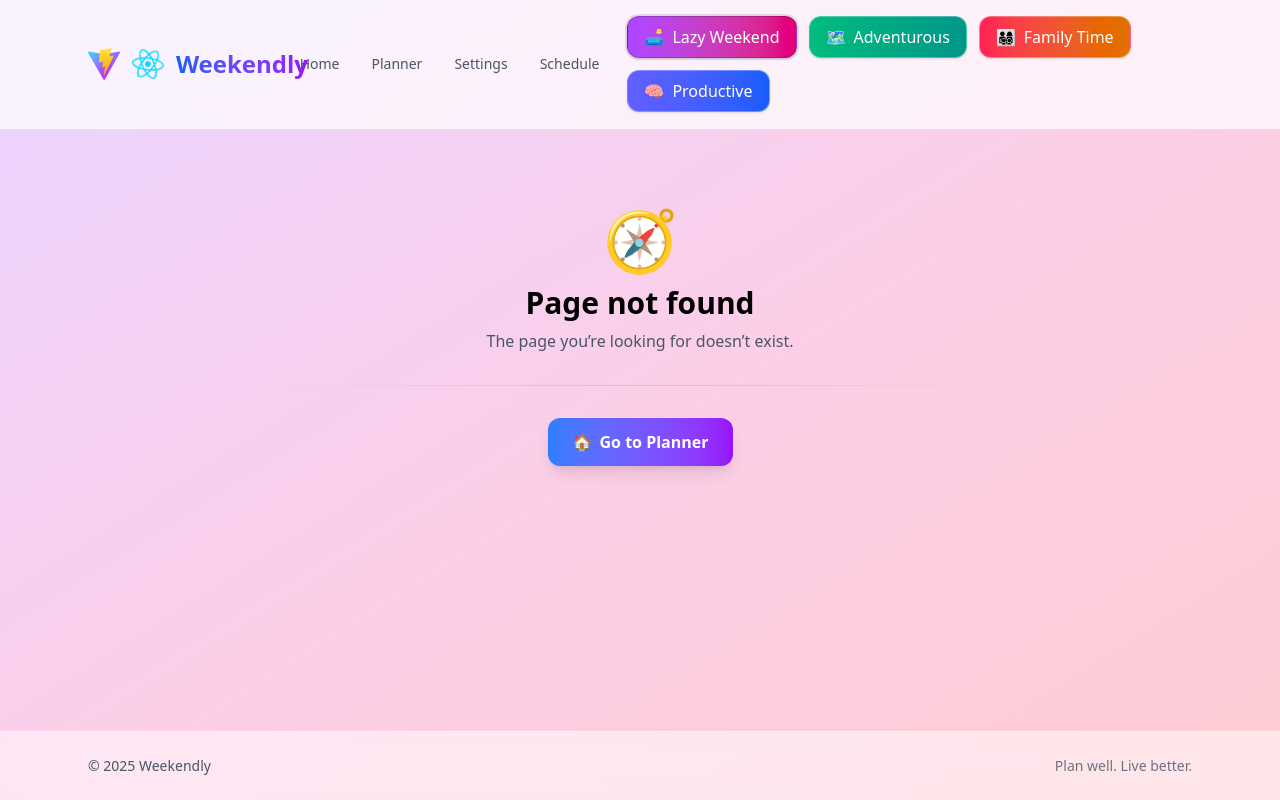
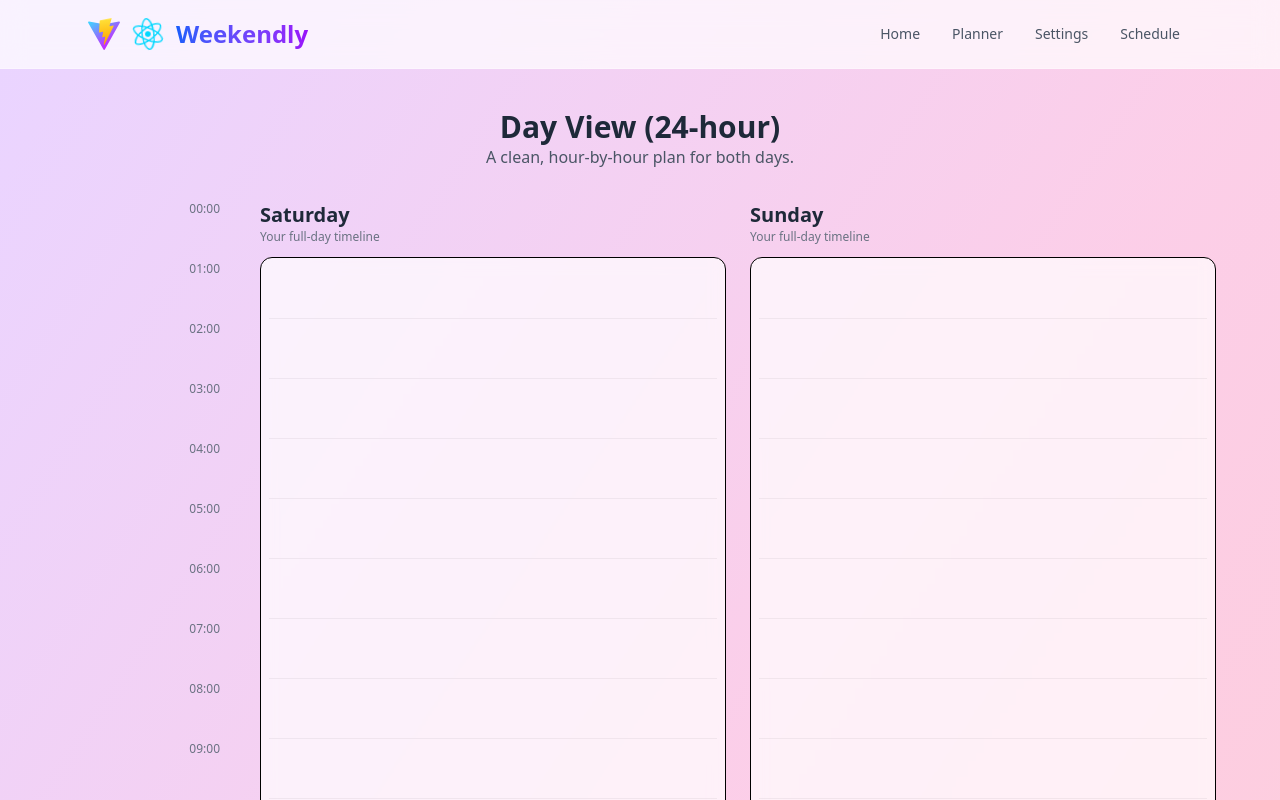
Before and after one commit to inevitable-ank/Weekndry, a React (Vite) app: page /day/1 in a window 1280 px wide. Shown: the top 800 px of the page. Built offline with nearby package versions, Linux system fonts and the light colour scheme.

Commit message:
Added day view page

```diff
--- a/src/components/layout/Header.tsx
+++ b/src/components/layout/Header.tsx
@@ -1,7 +1,6 @@
 import React from 'react';
 import reactLogo from '../../assets/react.svg';
 import viteLogo from '/vite.svg';
-import { ThemeSelector } from '../theme/ThemeSelector';
 import { Navigation } from './Navigation';
 
 export const Header: React.FC = () => {
@@ -16,7 +15,6 @@ export const Header: React.FC = () => {
           </div>
           <div className="flex items-center gap-4">
             <Navigation />
-            <ThemeSelector />
           </div>
         </div>
       </div>
--- /dev/null
+++ b/src/pages/DayViewPage.tsx
@@ -0,0 +1,98 @@
+import React, { useMemo } from 'react';
+import { useSchedule } from '../store/scheduleStore';
+import type { Day, TimeBlock, ScheduledItem } from '../types/schedule';
+import { Card, CardContent, CardTitle, Badge } from '../components/ui';
+
+const BLOCK_STARTS: Record<TimeBlock, number> = {
+  morning: 8 * 60, // 08:00
+  afternoon: 13 * 60, // 13:00
+  evening: 18 * 60, // 18:00
+};
+
+const DEFAULT_DURATION = 60; // minutes
+const CONTAINER_HEIGHT = 1440; // 60px per hour x 24h
+
+function minutesToLabel(total: number): string {
+  const h = Math.floor(total / 60) % 24;
+  const m = total % 60;
+  return `${String(h).padStart(2, '0')}:${String(m).padStart(2, '0')}`;
+}
+
+function buildTimelineForDay(day: Day, data: any) {
+  const blocks: TimeBlock[] = ['morning','afternoon','evening'];
+  const placed: Array<{ item: ScheduledItem; start: number; end: number }> = [];
+  blocks.forEach((block) => {
+    let current = BLOCK_STARTS[block];
+    (data[day][block] as ScheduledItem[]).forEach((it: ScheduledItem) => {
+      const dur = it.activity.durationMinutes ?? DEFAULT_DURATION;
+      placed.push({ item: it, start: current, end: Math.min(current + dur, 24 * 60) });
+      current += dur;
+    });
+  });
+  return placed.sort((a, b) => a.start - b.start);
+}
+
+export const DayViewPage: React.FC = () => {
+  const { schedule } = useSchedule();
+  const days: Day[] = ['Saturday','Sunday'];
+  const timelines = useMemo(() => Object.fromEntries(days.map(d => [d, buildTimelineForDay(d, schedule)])), [schedule]);
+
+  return (
+    <section className="max-w-6xl mx-auto pt-10 pb-24 space-y-8">
+      <div className="text-center">
+        <h2 className="text-3xl font-bold text-gray-800">Day View (24‑hour)</h2>
+        <p className="text-gray-600">A clean, hour‑by‑hour plan for both days.</p>
+      </div>
+
+      <div className="grid grid-cols-12 gap-6">
+        {/* Time ruler */}
+        <div className="col-span-2 pr-2">
+          <div className="relative" style={{ height: CONTAINER_HEIGHT }}>
+            {Array.from({ length: 25 }).map((_, i) => (
+              <div key={i} className="absolute left-0 right-0 flex items-center justify-end pr-2 text-xs text-gray-500" style={{ top: (i / 24) * CONTAINER_HEIGHT }}>
+                {String(i).padStart(2, '0')}:00
+              </div>
+            ))}
+          </div>
+        </div>
+
+        {/* Saturday and Sunday columns */}
+        {days.map((day) => (
+          <div key={day} className="col-span-5">
+            <div className="mb-3">
+              <h3 className="text-xl font-bold text-gray-800">{day}</h3>
+              <div className="text-xs text-gray-500">Your full‑day timeline</div>
+            </div>
+            <div className="relative rounded-xl border bg-white/70 backdrop-blur p-2">
+              {/* hour grid lines */}
+              {Array.from({ length: 24 }).map((_, i) => (
+                <div key={i} className="absolute left-2 right-2 border-t border-black/5" style={{ top: ((i + 1) / 24) * CONTAINER_HEIGHT }} />
+              ))}
+              {/* items */}
+              <div className="relative" style={{ height: CONTAINER_HEIGHT }}>
+                {timelines[day].map(({ item, start, end }: any) => {
+                  const top = (start / (24 * 60)) * CONTAINER_HEIGHT;
+                  const height = Math.max(44, ((end - start) / (24 * 60)) * CONTAINER_HEIGHT);
+                  return (
+                    <Card key={item.id} className="absolute left-2 right-2 shadow-sm overflow-hidden" style={{ top, height }}>
+                      <CardContent className="h-full flex items-center justify-between gap-2">
+                        <div className="flex items-center gap-2">
+                          <div className="text-2xl" aria-hidden>{item.activity.icon ?? '⭐'}</div>
+                          <div>
+                            <CardTitle className="m-0 text-base">{item.activity.name}</CardTitle>
+                            <div className="text-xs text-gray-500">{minutesToLabel(start)} – {minutesToLabel(end)}</div>
+                          </div>
+                        </div>
+                        {item.mood && <Badge variant="secondary">{item.mood}</Badge>}
+                      </CardContent>
+                    </Card>
+                  );
+                })}
+              </div>
+            </div>
+          </div>
+        ))}
+      </div>
+    </section>
+  );
+};
--- a/src/pages/PlannerPage.tsx
+++ b/src/pages/PlannerPage.tsx
@@ -6,15 +6,14 @@ import { WeekendSchedule } from '../components/schedule/WeekendSchedule';
 import { ScheduleTimeline } from '../components/schedule/ScheduleTimeline';
 import { useSchedule } from '../store/scheduleStore';
 import type { Day, TimeBlock } from '../types/schedule';
-import { ShareCard } from '../components/share/ShareCard';
-import { ShareModal } from '../components/share/ShareModal';
+
 
 export const PlannerPage: React.FC = () => {
   const [isModalOpen, setIsModalOpen] = useState(false);
   const [selectedDay, setSelectedDay] = useState<Day>('Saturday');
   const [selectedBlock, setSelectedBlock] = useState<TimeBlock>('morning');
   const { addActivity } = useSchedule();
-  const [shareOpen, setShareOpen] = useState(false);
+
 
   return (
     <>
@@ -66,7 +65,7 @@ export const PlannerPage: React.FC = () => {
               <option>afternoon</option>
               <option>evening</option>
             </select>
-            <Button variant="secondary" onClick={() => setShareOpen(true)} icon="📤">Share</Button>
+
           </div>
         </div>
         <WeekendSchedule />
@@ -75,11 +74,7 @@ export const PlannerPage: React.FC = () => {
 
       <div className="max-w-6xl mx-auto h-px bg-gradient-to-r from-transparent via-black/10 to-transparent my-12" />
 
-      {/* Share & Export */}
-      <section className="max-w-6xl mx-auto space-y-4">
-        <h3 className="text-2xl font-bold text-gray-800">Share & Export</h3>
-        <ShareCard />
-      </section>
+      {/* Share & Export moved to dedicated Schedule page; use Share button above for modal */}
 
       {/* Add to schedule modal (with details flow) */}
       <Modal
@@ -123,8 +118,7 @@ export const PlannerPage: React.FC = () => {
         </ModalFooter>
       </Modal>
 
-      {/* Share modal */}
-      <ShareModal isOpen={shareOpen} onClose={() => setShareOpen(false)} />
+
     </>
   );
 };
--- a/src/pages/SchedulePage.tsx
+++ b/src/pages/SchedulePage.tsx
@@ -1,5 +1,5 @@
 import React, { useRef } from 'react';
-import { Button, Card } from '../components/ui';
+import { Button } from '../components/ui';
 import { ShareCard } from '../components/share/ShareCard';
 import { ExportOptions } from '../components/share/ExportOptions';
 import { QRCodeGenerator } from '../components/share/QRCodeGenerator';
@@ -22,11 +22,9 @@ export const SchedulePage: React.FC = () => {
 
       <div className="max-w-6xl mx-auto h-px bg-gradient-to-r from-transparent via-black/10 to-transparent" />
 
-      <Card className="p-4">
-        <div ref={exportRef as any}>
-          <ShareCard />
-        </div>
-      </Card>
+      <div ref={exportRef as any}>
+        <ShareCard />
+      </div>
 
       <div className="flex flex-col md:flex-row items-start justify-between gap-6">
         <ExportOptions targetRef={exportRef as any} />
--- a/src/pages/SettingsPage.tsx
+++ b/src/pages/SettingsPage.tsx
@@ -3,10 +3,12 @@ import { ThemeSelector } from '../components/theme/ThemeSelector';
 import { Button } from '../components/ui';
 import { useSchedule } from '../store/scheduleStore';
 import { useTheme } from '../store/themeStore';
+import { useUserStore } from '../store/userStore';
 
 export const SettingsPage: React.FC = () => {
   const { schedule, clear } = useSchedule();
   const { theme } = useTheme();
+  const { city, showDiscover, setCity, toggleDiscover } = useUserStore();
   const [importText, setImportText] = useState('');
 
   const onExport = () => {
@@ -40,6 +42,23 @@ export const SettingsPage: React.FC = () => {
         <ThemeSelector />
       </div>
       <div className="max-w-4xl mx-auto h-px bg-gradient-to-r from-transparent via-black/10 to-transparent my-4" />
+      <div>
+        <h3 className="text-lg font-semibold mb-2">Preferences</h3>
+        <div className="flex flex-col sm:flex-row gap-3 items-start sm:items-center">
+          <label className="text-sm text-gray-700">Default city</label>
+          <input
+            className="border rounded-lg px-3 py-2 w-full sm:w-auto"
+            value={city}
+            onChange={(e) => setCity(e.target.value)}
+            placeholder="Your city"
+          />
+          <label className="inline-flex items-center gap-2 text-sm text-gray-700">
+            <input type="checkbox" checked={showDiscover} onChange={toggleDiscover} />
+            Show Discover panel
+          </label>
+        </div>
+      </div>
+      <div className="max-w-4xl mx-auto h-px bg-gradient-to-r from-transparent via-black/10 to-transparent my-4" />
       <div className="space-y-3">
         <h3 className="text-lg font-semibold">Backup & Restore</h3>
         <div className="flex gap-2">
--- a/src/router.tsx
+++ b/src/router.tsx
@@ -6,6 +6,7 @@ import { PlannerPage } from './pages/PlannerPage';
 import { SettingsPage } from './pages/SettingsPage';
 import { NotFoundPage } from './pages/NotFoundPage';
 import { SchedulePage } from './pages/SchedulePage';
+import { DayViewPage } from './pages/DayViewPage';
 
 const router = createBrowserRouter([
   {
@@ -15,6 +16,10 @@ const router = createBrowserRouter([
   {
     path: '/schedule',
     element: <Layout><SchedulePage /></Layout>,
+  },
+  {
+    path: '/day/:day',
+    element: <Layout><DayViewPage /></Layout>,
   },
   {
     path: '/planner',
```
